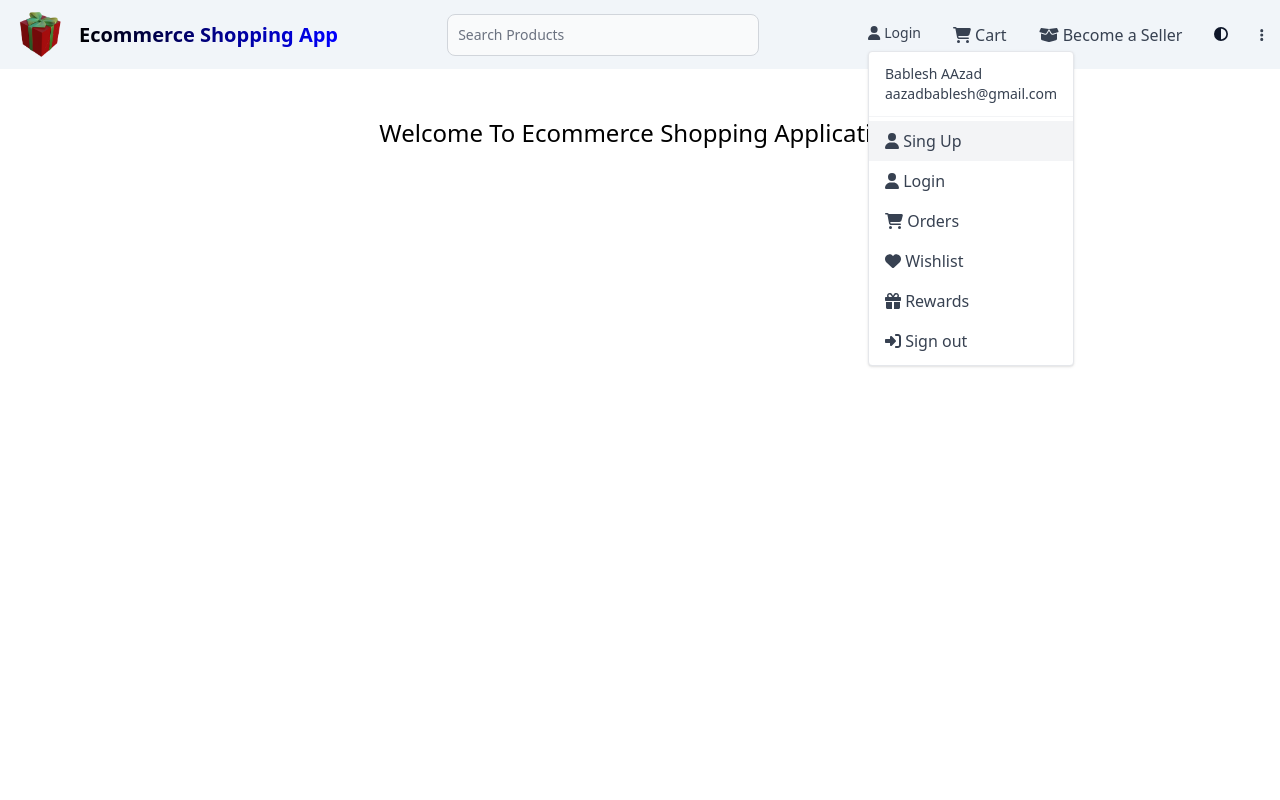
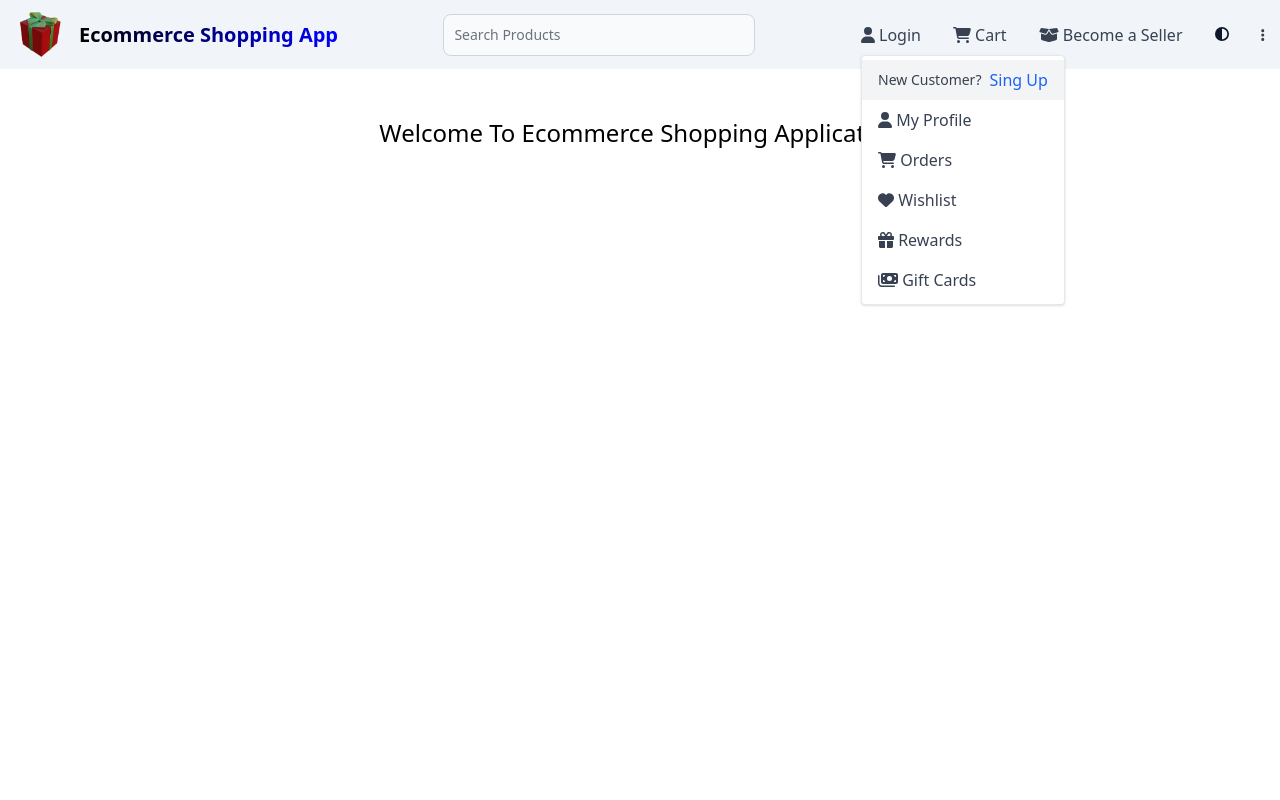
Before and after one commit to BableshAAzad/ecommerce_shopping_app_ui, a React (Vite) app: page / in a window 1280 px wide. Both pictures are taken after a click on the button "Login". Shown: the top 800 px of the page. Built offline with nearby package versions, Linux system fonts and the light colour scheme.

Commit message:
logout and autoRefrsh done

```diff
--- a/src/components/auth/LoginForm.jsx
+++ b/src/components/auth/LoginForm.jsx
@@ -47,8 +47,8 @@ function LoginForm() {
                 console.log(userData)
                 let nowDate = new Date().getTime()
                 localStorage.setItem("userData", JSON.stringify(userData))
-                localStorage.setItem("atExpiredTime", new Date(nowDate + (userData.accessExpiration * 1000)));
-                localStorage.setItem("rtExpiredTime", new Date(nowDate + (userData.refreshExpiration * 1000)));
+                localStorage.setItem("atExpiredTime", new Date(nowDate + (userData.accessExpiration * 1000)).toString());
+                localStorage.setItem("rtExpiredTime", new Date(nowDate + (userData.refreshExpiration * 1000)).toString());
                 login(userData);
                 navigate("/")
             }
--- a/src/components/authprovider/AuthProvider.jsx
+++ b/src/components/authprovider/AuthProvider.jsx
@@ -1,81 +1,80 @@
-import { createContext, useState } from "react"
+import { createContext, useState, useEffect, useRef } from "react";
 import axios from 'axios';
 import { useNavigate } from 'react-router-dom';
 
 export const AuthContext = createContext();
-// eslint-disable-next-line react/prop-types
+
 function AuthProvider({ children }) {
     const [isLogin, setIsLogin] = useState(null);
-    const navigate = useNavigate()
+    const navigate = useNavigate();
+    const refreshTokenCalled = useRef(false); // Ref to track if refresh token function has been called
 
     const login = (userData) => {
         setIsLogin(userData);
-    }
+        localStorage.setItem("userData", JSON.stringify(userData));
+    };
 
     const logout = () => {
         setIsLogin(null);
-    }
+        localStorage.removeItem("userData");
+        localStorage.removeItem("atExpiredTime");
+        localStorage.removeItem("rtExpiredTime");
+    };
 
-    let currentTime = new Date();
-    let atExpiredTime = localStorage.getItem("atExpiredTime");
-    let rtExpiredTime = localStorage.getItem("rtExpiredTime");
-    let userData = localStorage.getItem("userData");
-    if (userData)
-        userData = JSON.parse(userData);
-
-    // console.log(userData)
-    // console.log(atExpiredTime)
-    // console.log(rtExpiredTime)
-    // console.log(isLogin)
-
-    // ^ Access Toke re-genrate
     const handleRefreshToken = async () => {
         try {
-            const response = await axios.post("http://localhost:8080/api/v1/refreshLogin", "",
-                {
-                    headers: { "Content-Type": "application/json" },
-                    withCredentials: true // Includes cookies with the request
-                }
-            );
-            console.log(response.data)
+            const response = await axios.post("http://localhost:8080/api/v1/refreshLogin", "", {
+                headers: { "Content-Type": "application/json" },
+                withCredentials: true // Includes cookies with the request
+            });
             if (response.status === 200) {
                 let userData = response.data.data;
-                console.log(userData)
-                let nowDate = new Date().getTime()
-                localStorage.setItem("atExpiredTime", new Date(nowDate + (userData.accessExpiration * 1000)));
+                let nowDate = new Date().getTime();
+                localStorage.setItem("atExpiredTime", new Date(nowDate + (userData.accessExpiration * 1000)).toString());
                 login(userData);
+                console.log("RT regenerated successfully done");
+                refreshTokenCalled.current = false; // Reset the ref after successful refresh
             }
         } catch (error) {
-            console.log(error)
-            if (error.response.data.status === 401) {
-                console.log(error.response.data)
+            console.error(error);
+            if (error.response && error.response.status === 401) {
+                logout();
+                navigate("/loginForm");
+            }
+            refreshTokenCalled.current = false; // Reset the ref in case of error
+        }
+    };
+
+    useEffect(() => {
+        let currentTime = new Date();
+        let atExpiredTime = new Date(localStorage.getItem("atExpiredTime"));
+        let rtExpiredTime = new Date(localStorage.getItem("rtExpiredTime"));
+        let userData = localStorage.getItem("userData");
+        if (userData)
+            userData = JSON.parse(userData);
+
+        if (userData) {
+            if (atExpiredTime > currentTime && currentTime < rtExpiredTime) {
+                if (!isLogin) {
+                    setIsLogin(userData);
+                }
+            } else if (atExpiredTime < currentTime && currentTime < rtExpiredTime) {
+                if (!refreshTokenCalled.current) {
+                    refreshTokenCalled.current = true;
+                    handleRefreshToken();
+                }
+            } else {
+                logout();
+                navigate("/loginForm");
             }
         }
-    }
-
-    if (new Date(atExpiredTime) > currentTime && currentTime < new Date(rtExpiredTime)) {
-        // * login for logged in
-        if (!isLogin)
-            setIsLogin(userData)
-    } else if (new Date(atExpiredTime) < currentTime && currentTime < new Date(rtExpiredTime)) {
-        // ^ logic for AT creation
-        console.log("AT Re-genrated")
-        handleRefreshToken();
-    } else {
-        // ! Logic for auto logout
-        localStorage.setItem("atExpiredTime", "");
-        localStorage.setItem("rtExpiredTime", "");
-        localStorage.setItem("userData", "");
-        navigate("/loginForm")
-    }
-    // console.log(isLogin)
+    }, [isLogin, navigate]);
 
     return (
         <AuthContext.Provider value={{ isLogin, login, logout }}>
             {children}
         </AuthContext.Provider>
-    )
+    );
 }
 
-// export default React.memo(AuthProvider)
-export default AuthProvider
+export default AuthProvider;
--- a/src/components/authprovider/ProtectedComponent.jsx
+++ b/src/components/authprovider/ProtectedRoute.jsx
@@ -3,13 +3,13 @@ import { Navigate } from "react-router-dom";
 import { AuthContext } from "./AuthProvider";
 
 // eslint-disable-next-line react/prop-types
-function ProtectedComponent({ children }) {
+function ProtectedRoute({ children }) {
     const { isLogin } = useContext(AuthContext);
 
     if (!isLogin) {
         return <Navigate to="/loginForm" />
     }
-    return ({children})
+    return (<>{children}</>)
 }
 
-export default ProtectedComponent
+export default ProtectedRoute
--- a/src/components/header/UserData.jsx
+++ b/src/components/header/UserData.jsx
@@ -1,19 +1,21 @@
-import { useContext, useState } from 'react'
-import { Dropdown } from "flowbite-react";
+import { useContext } from 'react'
+import { Dropdown, Navbar } from "flowbite-react";
 import { FontAwesomeIcon } from '@fortawesome/react-fontawesome';
-import { faCartShopping, faGift, faHeart, faRightToBracket, faUser } from '@fortawesome/free-solid-svg-icons';
+import { faCartShopping, faCoins, faGift, faHeart, faMoneyBills, faRightToBracket, faUser } from '@fortawesome/free-solid-svg-icons';
 import "./UserData.css"
 import AppNavLink from './AppNavLink';
-import { useNavigate } from 'react-router-dom';
+import {NavLink, useNavigate } from 'react-router-dom';
 import { AuthContext } from '../authprovider/AuthProvider';
 
 function UserData() {
-    const [isLogin, setIsLogin] = useState(false);
     const navigate = useNavigate();
-    const { logout } = useContext(AuthContext);
+    const { isLogin, logout } = useContext(AuthContext);
 
-    let login = (<><FontAwesomeIcon icon={faUser} />&nbsp;Login</>);
-    let username = "Bablesh";
+    let loginText = (<><FontAwesomeIcon icon={faUser} />&nbsp;Login</>);
+    let username = ""
+    if (isLogin) {
+        username = <><FontAwesomeIcon icon={faUser} />&nbsp; {isLogin.username} </>
+    }
 
     const logoutUser = () => {
         logout();
@@ -22,27 +24,36 @@ function UserData() {
 
     return (
         <>
-            <div className="navbtn dark:text-slate-400 hover:dark:text-slate-100">
+            <div className="navbtn text-base dark:text-slate-400 hover:dark:text-slate-100">
                 <Dropdown
                     arrowIcon={false}
                     inline
-                    label={!isLogin ? login : username}    >
-                    <Dropdown.Header>
-                        <span className="block text-sm">Bablesh AAzad</span>
-                        <span className="block truncate text-sm font-medium">aazadbablesh@gmail.com</span>
-                    </Dropdown.Header>
+                    label={!isLogin ? loginText : username} >
 
-                    <AppNavLink path="/customerRegistration" icon={<FontAwesomeIcon icon={faUser} />} text="Sing Up" />
+                    {!isLogin ? <Dropdown.Item>
+                        <div className="flex items-center justify-between">
+                            <span className="text-sm mr-2">New Customer?</span>
+                            <NavLink to="/customerRegistration">
+                                <Navbar.Link className="text-base font-medium text-blue-600 dark:text-blue-500" active={location.pathname === "/customerRegistration"} as="div">
+                                    Sing Up
+                                </Navbar.Link>
+                            </NavLink>
+                        </div>
+                    </Dropdown.Item> : <></>}
 
-                    <AppNavLink path="/loginForm" icon={<FontAwesomeIcon icon={faUser} />} text="Login" />
+                    <AppNavLink path={!isLogin ? "/loginForm" : "/myProfile"} icon={<FontAwesomeIcon icon={faUser} />} text="My Profile" />
 
-                    <AppNavLink path="/optVerification" icon={<FontAwesomeIcon icon={faCartShopping} />} text="Orders" />
+                    {!isLogin ? <></> : <AppNavLink path="/superCoinZone" icon={<FontAwesomeIcon icon={faCoins} />} text="Super Coin Zone" />}
+
+                    <AppNavLink path="/orders" icon={<FontAwesomeIcon icon={faCartShopping} />} text="Orders" />
 
                     <AppNavLink path="/wishlist" icon={<FontAwesomeIcon icon={faHeart} />} text="Wishlist" />
 
                     <AppNavLink path="/rewards" icon={<FontAwesomeIcon icon={faGift} />} text="Rewards" />
 
-                    <AppNavLink path="/logout" icon={<FontAwesomeIcon icon={faRightToBracket} />} text="Sign out" onClick={logoutUser} />
+                    {!isLogin ?
+                        <AppNavLink path="/giftCards" icon={<FontAwesomeIcon icon={faMoneyBills} />} text="Gift Cards" />
+                        : <AppNavLink path="/logout" icon={<FontAwesomeIcon icon={faRightToBracket} />} text="Sign out" onClick={logoutUser} />}
 
                 </Dropdown>
             </div>
--- /dev/null
+++ b/src/components/navbarpage/SuperCoinZone.jsx
@@ -0,0 +1,12 @@
+
+function SuperCoinZone() {
+    return (
+        <div className="h-screen">
+            <br /><br />
+            <h1 className="text-center text-2xl dark:text-white">Welcome To SuperCoinZone</h1>
+
+        </div>
+    )
+}
+
+export default SuperCoinZone
--- a/src/components/routes/AllRoutes.jsx
+++ b/src/components/routes/AllRoutes.jsx
@@ -1,28 +1,23 @@
-import { Suspense, useContext, useEffect } from "react"
-import { Route, Routes, useNavigate } from "react-router-dom"
+import { Suspense, useContext } from "react"
+import { Route, Routes } from "react-router-dom"
 import App from "../../app/App"
-import ProfilePage from "../../components/user/ProfilePage"
 import CustomerRegistration from "../auth/CustomerRegistration"
 import LoginForm from "../auth/LoginForm"
 import OptVerification from "../auth/OptVerification"
 import SellerRegistration from "../auth/SellerRegistration"
 import UserOtpVerifiedPage from "../auth/UserOtpVerifiedPage"
-import { AuthContext } from "../authprovider/AuthProvider"
 import ErrorPage from "../errorpage/ErrorPage"
 import Loading from "../loader/Loading"
 import BecomeASeller from "../navbarpage/BecomeASeller"
 import CartComp from "../navbarpage/CartComp"
 import HomePage from "../navbarpage/HomePage"
-import LogoutComp from "../auth/LogoutComp"
-// import ProtectedComponent from "../authprovider/ProtectedComponent"
-
+import { AuthContext } from "../authprovider/AuthProvider"
+import ProtectedRoute from "../authprovider/ProtectedRoute"
+import { ProtectedC } from "./ProtectedComp.jsx"
 
 function AllRoutes() {
     const { isLogin } = useContext(AuthContext);
-    const navigate = useNavigate();
 
-    // console.log(isLogin)
-    // useEffect(() => console.log(isLogin), [isLogin])
     return (
         <Suspense fallback={<Loading />}>
             <Routes>
@@ -35,23 +30,35 @@ function AllRoutes() {
                     <Route path="optVerification" element={<OptVerification />} />
                     <Route path="userOtpVerifiedPage" element={<UserOtpVerifiedPage />} />
 
-                    <Route path="loginForm" element={<LoginForm />} />
-                    <Route path="logout" element={<LogoutComp />} />
-
                     <Route path="cart" element={<CartComp />} />
                     <Route path="becomeASeller" element={<BecomeASeller />} />
+                    <Route path="loginForm" element={<LoginForm />} />
 
-                    {/* Protected Routes */}
-                    {/* <ProtectedComponent> */}
-                    if (!isLogin) navigate(`/loginForm`)
-                    else <Route path="/profilePage" element={<ProfilePage />} />
-                    {/* <Route path="/profilePage" element={<ProfilePage />} />
-                    </ProtectedComponent> */}
+                    {/*! Protected Routes */}
+                    {ProtectedC.map(({ comp, urlC }, index) =>(
+                        <Route key={index} path={urlC} element={
+                            <ProtectedRoute>
+                                {comp}
+                            </ProtectedRoute>
+                        } />
+                    ))}
+
+
+                    {/* <Route path="profilePage" element={
+                        <ProtectedRoute>
+                            <ProfilePage />
+                        </ProtectedRoute>
+                    } />
+                    <Route path="logout" element={
+                        <ProtectedRoute>
+                            <LogoutComp />
+                        </ProtectedRoute>
+                    } /> */}
 
                     <Route path="*" element={<ErrorPage />} />
                 </Route>
             </Routes>
-        </Suspense>
+        </Suspense >
     )
 }
 
--- /dev/null
+++ b/src/components/routes/ProtectedComp.jsx
@@ -0,0 +1,21 @@
+import LogoutComp from "../auth/LogoutComp";
+import SuperCoinZone from "../navbarpage/SuperCoinZone";
+import ProfilePage from "../user/ProfilePage";
+
+export const ProtectedC = [
+    {
+        comp: <ProfilePage />,
+        urlC: "profilePage"
+    },
+
+    {
+        comp: <LogoutComp />,
+        urlC: "logout"
+    },
+
+    {
+        comp: <SuperCoinZone />,
+        urlC: "superCoin-zone"
+    },
+
+]
```
